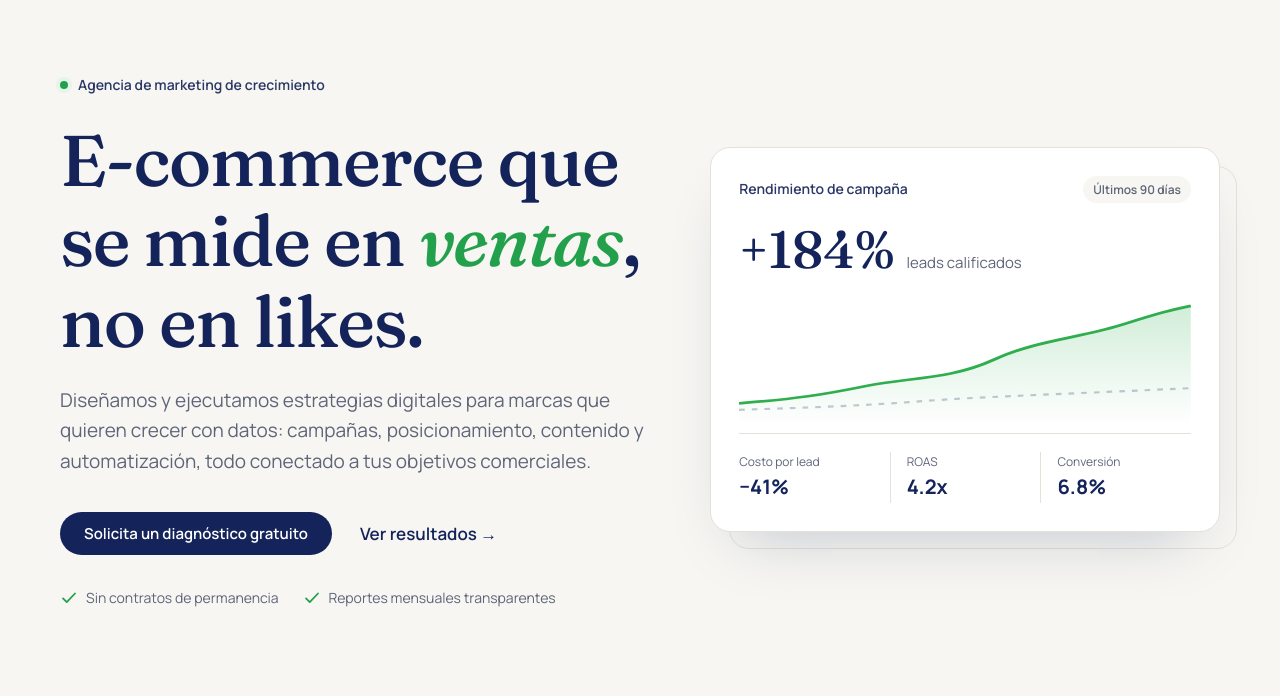
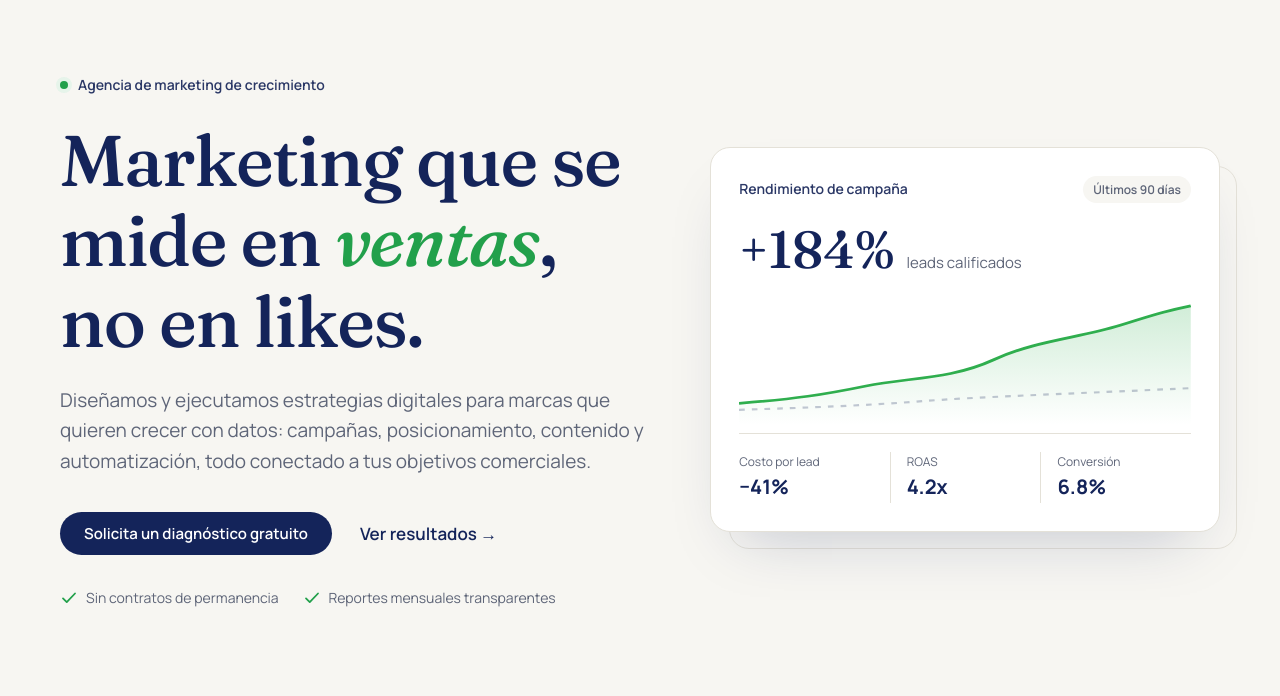
Before and after one commit to L4RV0/innova-marketing, a plain HTML site: page index.html in a window 1280 px wide. Shown: the part 80-776 px from the top of the page. Drawn offline with Linux system fonts and the light colour scheme.

Commit message:
Cambio a Marketing nuevamente

```diff
--- a/index.html
+++ b/index.html
@@ -64,7 +64,7 @@
       <div class="container hero-grid">
         <div class="hero-copy">
           <p class="eyebrow"><span class="dot"></span> Agencia de marketing de crecimiento</p>
-          <h1>E-commerce que se mide en <em>ventas</em>, no en likes.</h1>
+          <h1>Marketing que se mide en <em>ventas</em>, no en likes.</h1>
           <p class="lead">Diseñamos y ejecutamos estrategias digitales para marcas que quieren crecer con datos: campañas, posicionamiento, contenido y automatización, todo conectado a tus objetivos comerciales.</p>
           <div class="hero-actions">
             <a href="#contacto" class="btn">Solicita un diagnóstico gratuito</a>
```
